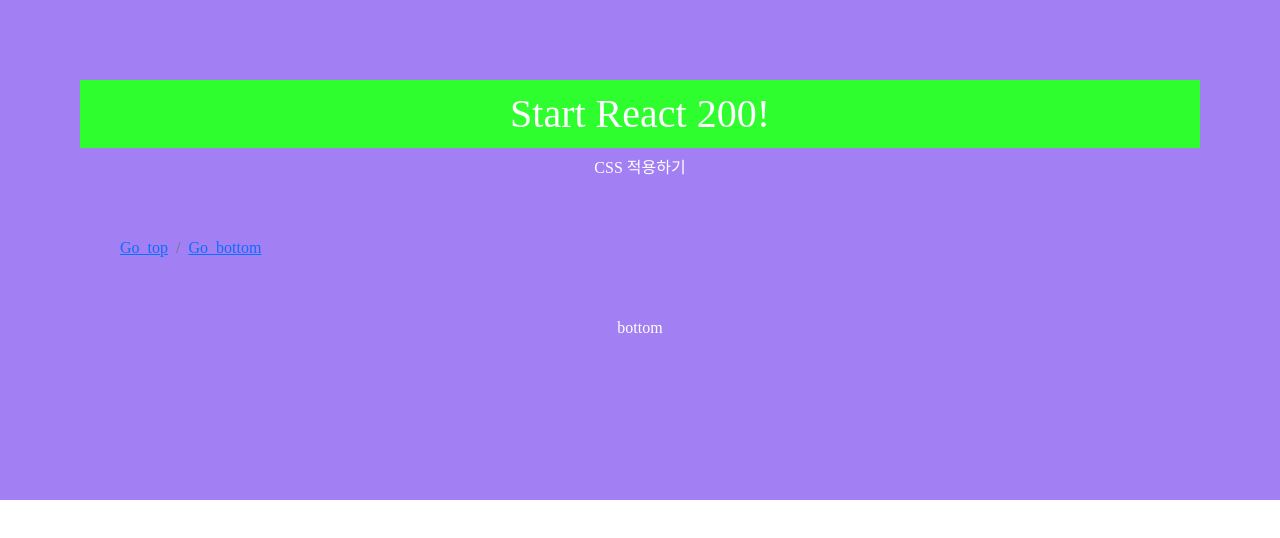
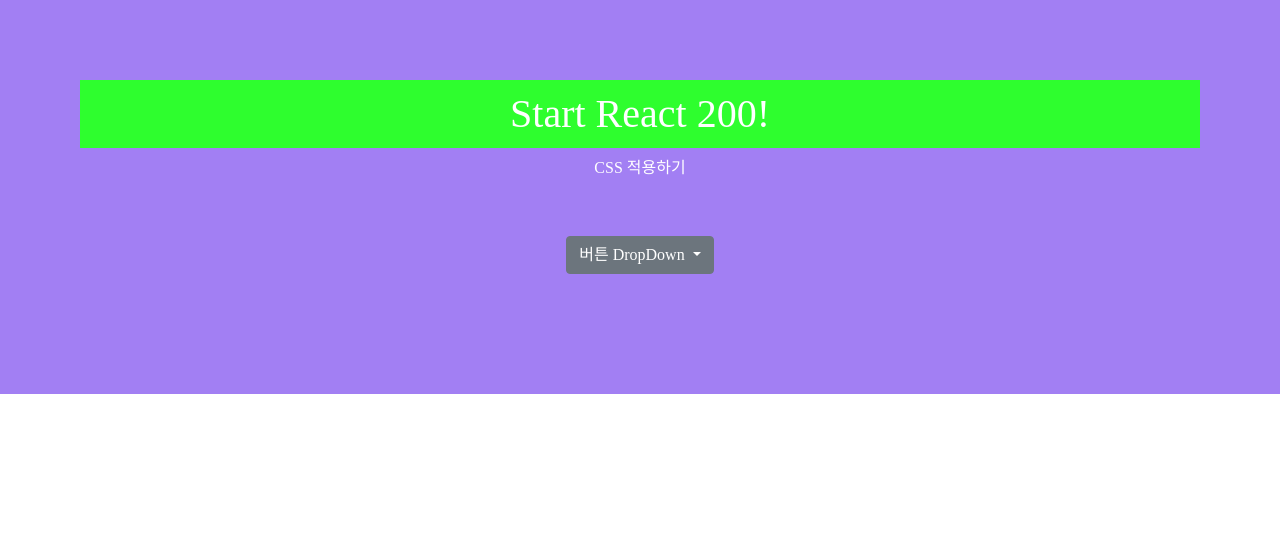
Before and after one commit to OHHYUN/react200, a React (Create React App) app: page / in a window 1280 px wide. Shown: the top 538 px of the page. Built offline with nearby package versions, Linux system fonts and the light colour scheme.

Commit message:
add: dropdown

```diff
--- a/src/App.js
+++ b/src/App.js
@@ -1,6 +1,6 @@
 import React from 'react';
 import './App.css';
-import ReactstrapBreadcrumbs from './R036_ReactstrapBreadcrumbs'
+import ReactstrapDropdown from './R037_ReactstrapDropdown'
 import 'bootstrap/dist/css/bootstrap.css'
 
 function App() {
@@ -8,7 +8,7 @@
     <div>
       <h1>Start React 200!</h1>
       <p>CSS 적용하기</p>
-      <ReactstrapBreadcrumbs />
+      <ReactstrapDropdown />
     </div>
   );
 }
--- /dev/null
+++ b/src/R037_ReactstrapDropdown.js
@@ -0,0 +1,34 @@
+import React, { Component } from 'react';
+import { ButtonDropdown, DropdownToggle, DropdownMenu, DropdownItem } from 'reactstrap'
+
+class R037_ReactstrapDropdown extends Component {
+    constructor(props) {
+        super(props);
+        this.state = {
+            dropdownOpen: false
+        }
+    }
+
+    toggle = (e) => {
+        this.setState({ dropdownOpen: !this.state.dropdownOpen });
+    }
+    render() {
+        return (
+            <ButtonDropdown isOpen={this.state.dropdownOpen} toggle={this.toggle}>
+                <DropdownToggle caret> 버튼 DropDown </DropdownToggle>
+                <DropdownMenu>
+                    <DropdownItem header>헤더</DropdownItem>
+                    <DropdownItem disabled> 비활성화 버튼</DropdownItem>
+                    <a href="http://example.com">
+                        <DropdownItem>example move</DropdownItem>
+                    </a>
+
+                    <DropdownItem onClick={e => alert("Alert button")}>Alert button</DropdownItem>
+                </DropdownMenu>
+            </ButtonDropdown>
+        )
+    }
+
+}
+
+export default R037_ReactstrapDropdown
```
